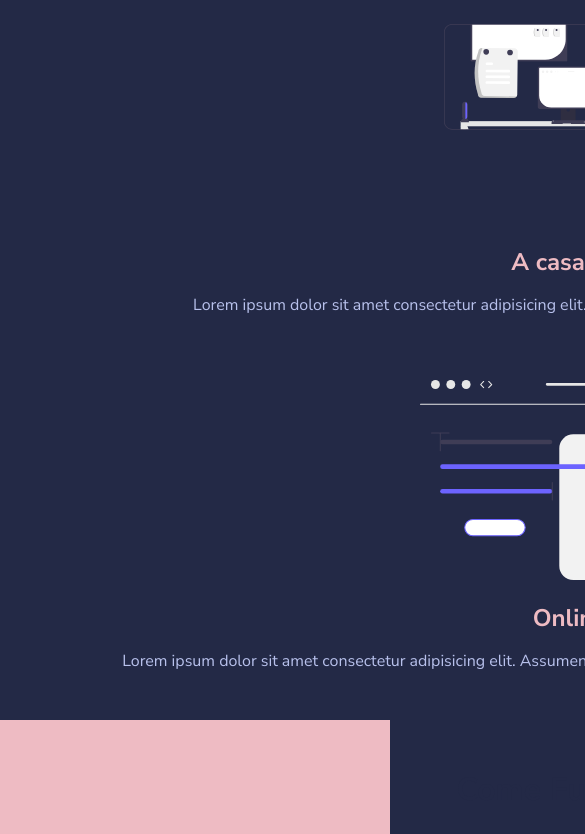
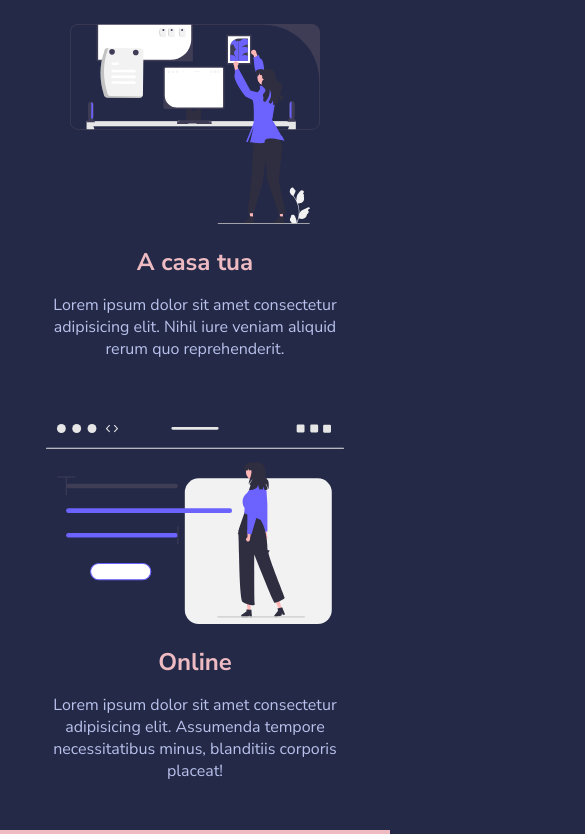
Before and after one commit to Blaser993/html-css-resp-wannabe, a plain HTML site: page EX2-repsonsive-wannabe-starter/index.html in a window 390 px wide. Shown: the part 209-1043 px from the top of the page, 585 px wide, since content can reach past the window. Drawn offline with Linux system fonts and the light colour scheme.

Commit message:
REFACT .container

```diff
--- a/EX2-repsonsive-wannabe-starter/css/responsive.css
+++ b/EX2-repsonsive-wannabe-starter/css/responsive.css
@@ -1,8 +1,9 @@
 
 @media screen and (max-width: 768px) {
 
+
     .container {
-        max-width: 1139px;
+        max-width: 100%;
         margin: 0 auto;
         padding: 0 20px;
     }
```
